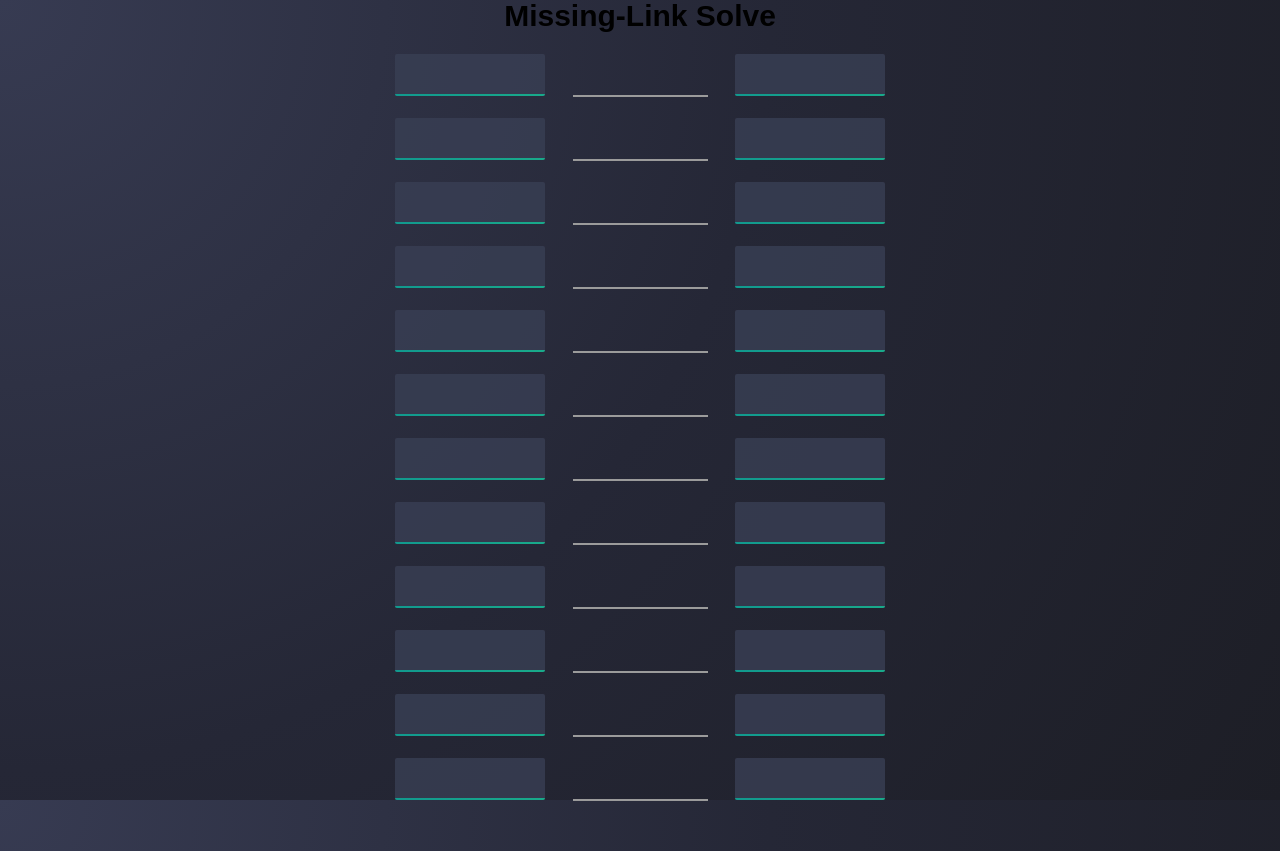
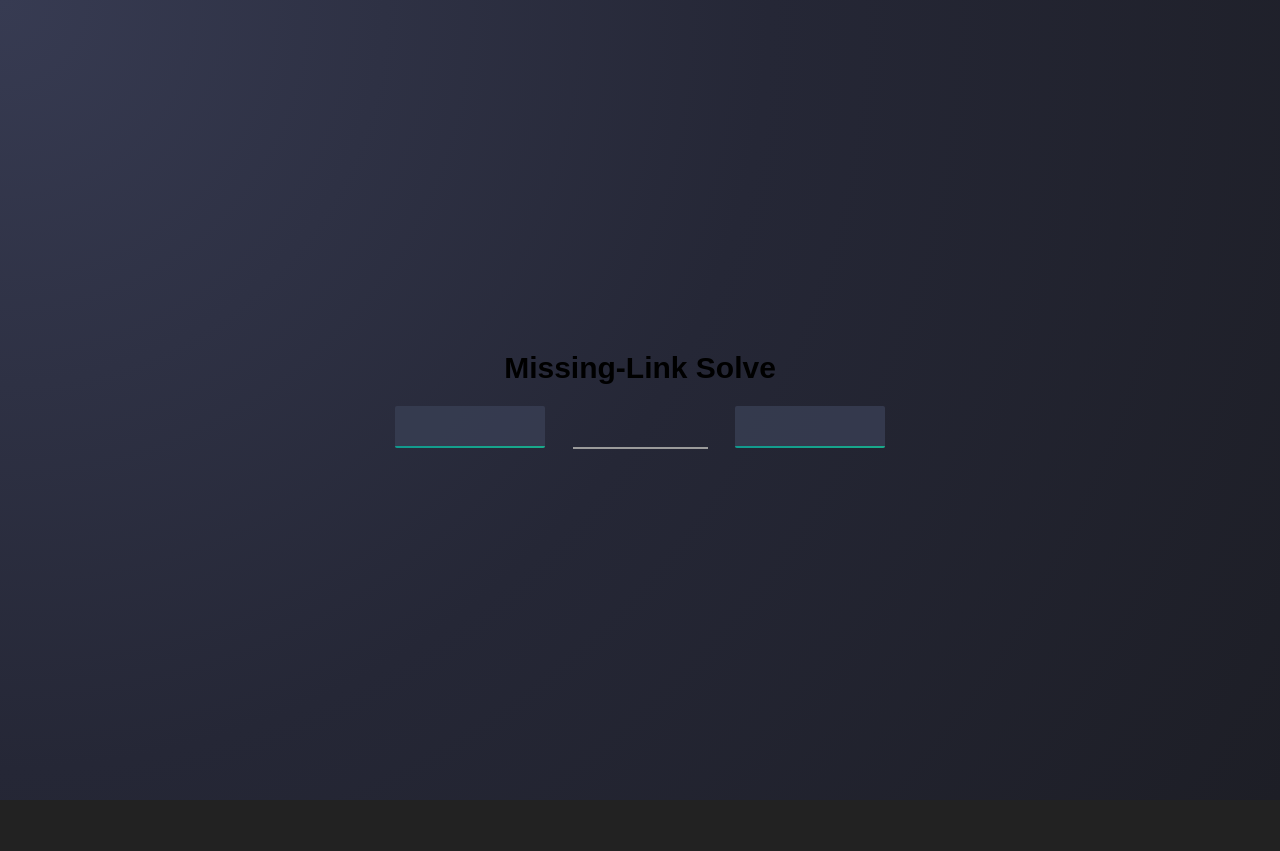
Before and after one commit to bendiku/missing-link-solve, a React (Create React App) app: page / in a window 1280 px wide. After the commit the page ends 800 px from the top, so only its background shows below. Built offline with nearby package versions, Linux system fonts and the light colour scheme.

Commit message:
Only display one of the InputSection instead of twelve

```diff
--- a/src/App.tsx
+++ b/src/App.tsx
@@ -11,11 +11,7 @@ const App: React.FC = () => {
       <h1>Missing-Link Solve</h1>
       <div className="grid-container">
         {/* Repeat the InputSection component twelve times */}
-        {Array.from({ length: 12 }).map((_, index) => (
-          <InputSection
-            key={index}
-          />
-        ))}
+        <InputSection />
       </div>
     </div>
   );
```
